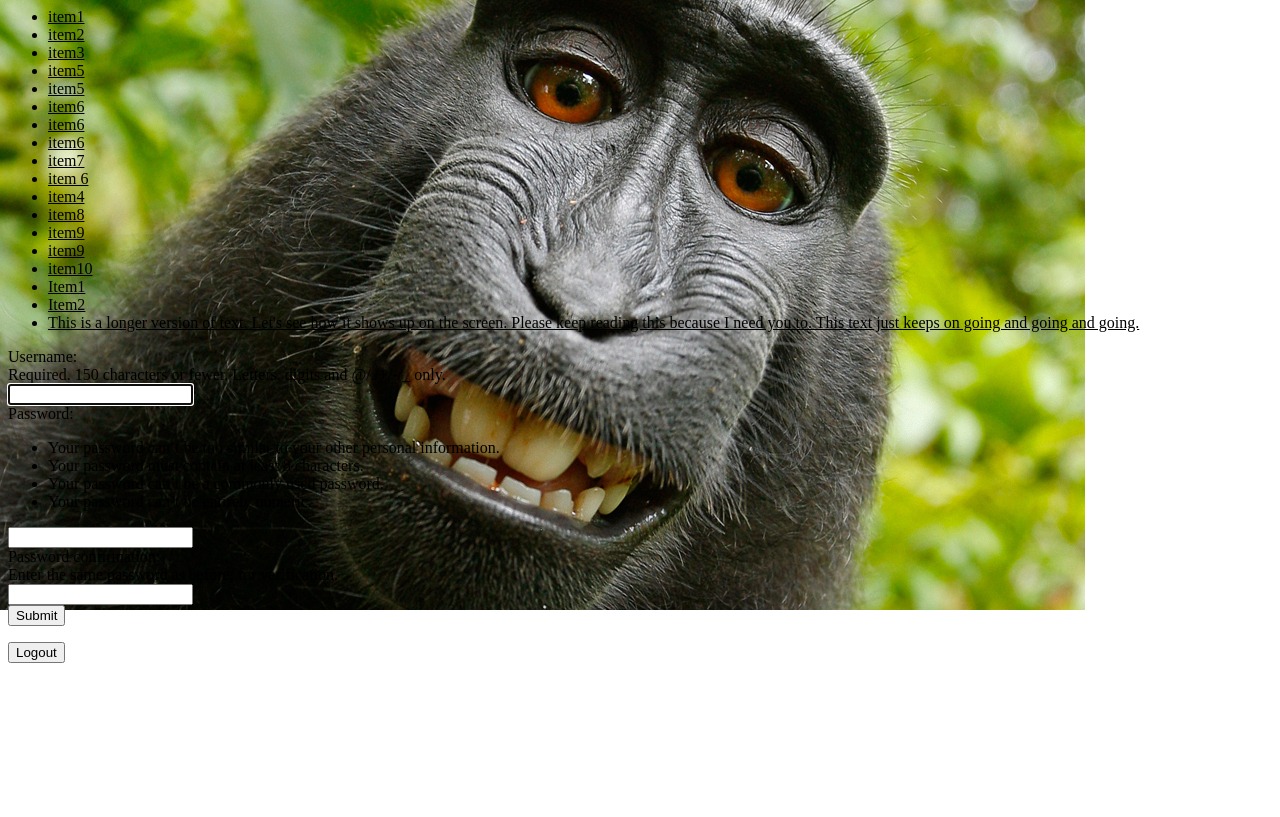
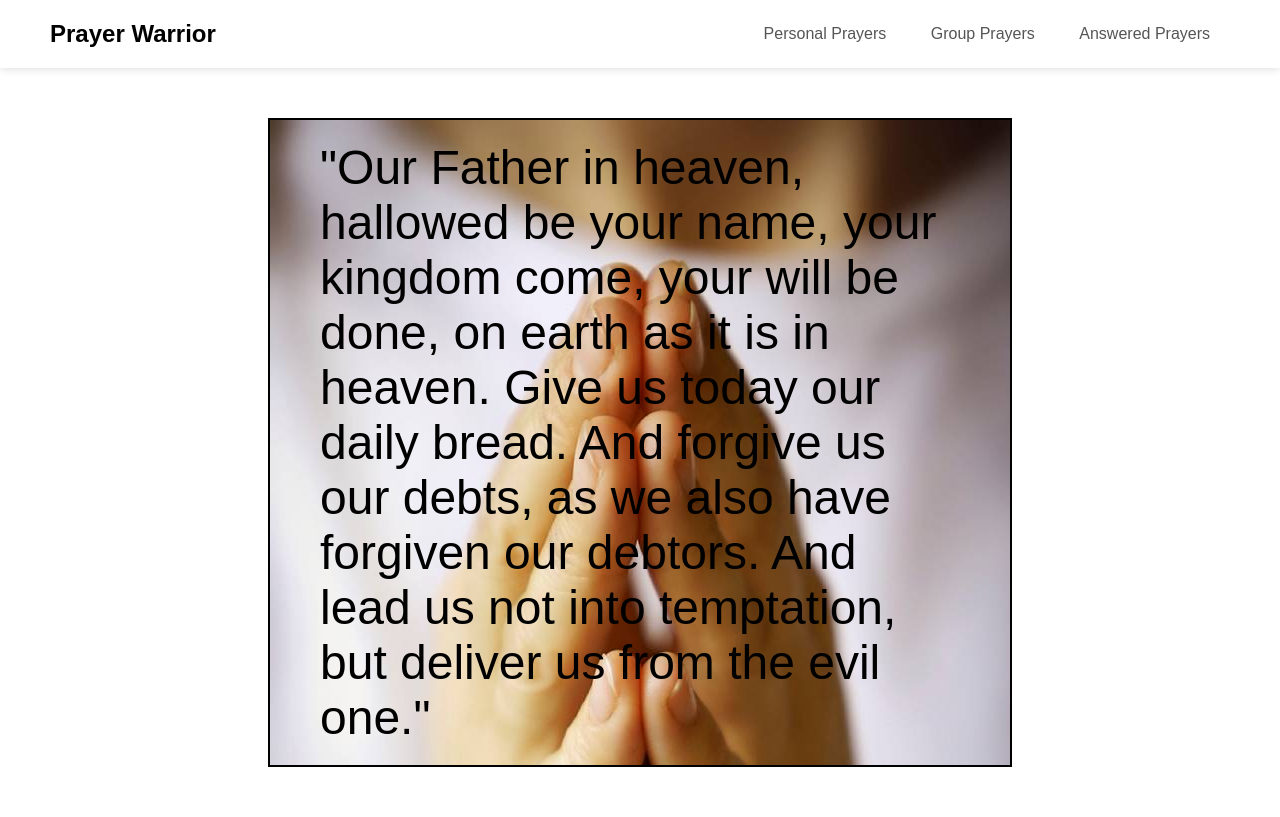
Before and after one commit to stephenlindstrom/prayer_warrior, a Django app: template app/templates/app/index.html in a window 1280 px wide. Before the commit the page ends 663 px from the top, so only its background shows below. Run offline with Django 5.2, Linux system fonts and the light colour scheme; the template is opened without the code that fills it: values that come from a table or form of the project are taken from there, others are empty; data comes from the database, SQL or seed files in the repository; both versions use the stored data as it was after the commit.

Commit message:
Update home page

```diff
--- /dev/null
+++ b/app/static/app/index.css
@@ -0,0 +1,9 @@
+blockquote {
+    background-image: url(images/prayer-1.jpg);
+    padding: 20px 50px;
+    margin: 50px auto;
+    border: 2px solid black;
+    color: black;
+    width: 50vw;
+    font-size: 3rem;
+}
--- a/app/static/app/style.css
+++ b/app/static/app/style.css
@@ -1,7 +1,34 @@
-li a {
-    color: black;
+* {
+    margin: 0;
+    padding: 0;
+    font-family: Arial, Helvetica, sans-serif;
 }
 
-body {
-    background: white url("images/monkey.jpg") no-repeat;
+header {
+    display: flex;
+    justify-content: flex-end;
+    align-items: center;
+    padding: 20px 50px;
+    box-shadow: 0 1px 8px #ddd;
 }
+
+#nav-title {
+    margin-right: auto;
+    font-size: 1.5em;
+}
+
+header li {
+    list-style: none;
+    display: inline-block;
+    padding: 0 20px;
+}
+
+header a {
+    text-decoration: none;
+    color: #555;
+    transition: all 0.3s ease 0s;
+}
+
+header a:hover {
+    color: #b2bfdb;
+}
--- a/app/templates/app/base.html
+++ b/app/templates/app/base.html
@@ -1,12 +1,23 @@
+{% load static %}
 <!DOCTYPE html>
 <html lang="en">
 <head>
     <meta charset="UTF-8">
     <meta name="viewport" content="width=device-width, initial-scale=1.0">
-    <title>Item List</title>
+    <link rel="stylesheet" href="{% static 'app/style.css' %}">
+    {% block extrahead %} {% endblock %}
 </head>
 <body>
-    <h1>Item List</h1>
+    <header>
+        <h1 id="nav-title">Prayer Warrior</h1>
+        <nav>
+            <ul>
+                <li><a href="{% url 'app:personal-prayer' %}">Personal Prayers</a></li>
+                <li><a href="#">Group Prayers</a></li>
+                <li><a href="#">Answered Prayers</a></li>
+            </ul>
+        </nav>
+    </header>
     {% block content %}
 
     {% endblock %}
--- a/app/templates/app/index.html
+++ b/app/templates/app/index.html
@@ -1,24 +1,13 @@
+{% extends "app/base.html" %}
+
 {% load static %}
+{% block extrahead %}
+<link rel="stylesheet" href="{% static 'app/index.css' %}">
+<title>Prayer Warrior</title>
+{% endblock %}
 
-<link rel="stylesheet" href="{% static 'app/style.css' %}">
+{% block content %}
 
-{% if item_list %}
-    <ul>
-    {% for item in item_list %}
-        <li><a href="{% url 'app:detail' item.id %}">{{ item.item_name }}</a></li>
-    {% endfor %}
-    </ul>
-{% else %}
-    <p>No items</p>
-{% endif %}
+<blockquote>"Our Father in heaven, hallowed be your name, your kingdom come, your will be done, on earth as it is in heaven. Give us today our daily bread. And forgive us our debts, as we also have forgiven our debtors. And lead us not into temptation, but deliver us from the evil one."</blockquote>
 
-<form action="{% url 'app:index' %}" method="post">
-{% csrf_token %}
-    {{ form }}
-<input type="submit">
-</form>
-
-<form action="{% url 'logout' %}" method="post">
-{% csrf_token %}
-    <input type="submit" value="Logout">
-</form>
+{% endblock %}
--- a/app/templates/app/login.html
+++ b/app/templates/app/login.html
@@ -1,6 +1,5 @@
-{% extends "../app/base.html" %}
-
 {% block content %}
+<h1>Login</h1>
 
 {% if form.errors %}
 <p>Your username and password didn't match. Please try again.</p>
--- a/app/urls.py
+++ b/app/urls.py
@@ -5,6 +5,7 @@ from . import views
 app_name = "app"
 urlpatterns = [
     path("", views.IndexView.as_view(), name="index"),
+    path("personal-prayer/", views.PersonalPrayerView.as_view(), name="personal-prayer"),
     path("<int:pk>/", views.DetailView.as_view(), name="detail"),
     path("register/", views.RegistrationView.as_view(), name="register"),
 ]
```
Also changed, not shown: app/templates/app/personal-prayer.html (added, +24 -0 lines), app/views.py (+6 -3 lines), app/static/app/images/prayer-1.jpg (added), db.sqlite3.
